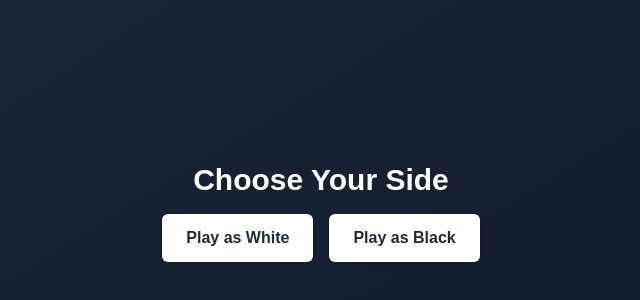
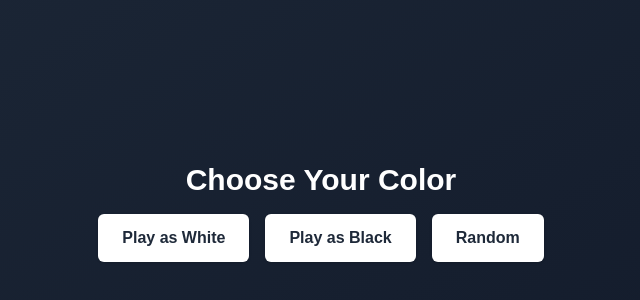
Before and after one commit to RonyBubnovsky/Chess-Next.js, a Next.js app: page /chess in a window 1280 px wide. Shown: the part 188-488 px from the top of the page, without its empty margins (319-959 px from the left). Built offline with nearby package versions, Linux system fonts and the light colour scheme; no server answers; sample sign-in values are in the browser's storage.

Commit message:
add random color option and restart game option

```diff
--- a/app/chess/page.tsx
+++ b/app/chess/page.tsx
@@ -1,24 +1,40 @@
 'use client';
-import { useState, useEffect } from 'react';
+import { useState } from 'react';
 import Protected from '../../components/Protected';
 import ChessBoard from '../../components/ChessBoard';
 
 export default function ChessPage() {
-  // side is either 'white' or 'black' or null if not chosen
+  // side can be 'white', 'black', or null if not chosen yet
   const [side, setSide] = useState<'white' | 'black' | null>(null);
 
-  // If user chooses black, we can automatically let the AI (white) make the first move.
-  // We do that by passing a prop to ChessBoard so it knows to let white move first if user is black.
+  // "boardKey" is used to force a new <ChessBoard> mount when we start/restart
+  const [boardKey, setBoardKey] = useState(0);
+
+  function handleChooseColor(color: 'white' | 'black') {
+    setSide(color);
+    setBoardKey(prev => prev + 1);
+  }
+
+  function handleChooseRandom() {
+    const randomColor = Math.random() < 0.5 ? 'white' : 'black';
+    setSide(randomColor);
+    setBoardKey(prev => prev + 1);
+  }
+
+  function handleRestart() {
+    // Return to color selection
+    setSide(null);
+  }
 
   return (
     <Protected>
       <div className="min-h-screen bg-gradient-to-br from-gray-800 to-gray-900 flex flex-col items-center justify-center p-8 text-white">
-        {!side ? (
+        {side === null ? (
           <div className="space-y-6 text-center">
-            <h1 className="text-3xl font-bold mb-4">Choose Your Side</h1>
+            <h1 className="text-3xl font-bold mb-4">Choose Your Color</h1>
             <div className="space-x-4">
               <button
-                onClick={() => setSide('white')}
+                onClick={() => handleChooseColor('white')}
                 className="px-6 py-3 bg-white text-gray-800 font-semibold rounded-md
                            transition shadow-sm transform
                            hover:scale-105 hover:-translate-y-0.5 hover:bg-gray-200
@@ -27,7 +43,7 @@ export default function ChessPage() {
                 Play as White
               </button>
               <button
-                onClick={() => setSide('black')}
+                onClick={() => handleChooseColor('black')}
                 className="px-6 py-3 bg-white text-gray-800 font-semibold rounded-md
                            transition shadow-sm transform
                            hover:scale-105 hover:-translate-y-0.5 hover:bg-gray-200
@@ -35,12 +51,33 @@ export default function ChessPage() {
               >
                 Play as Black
               </button>
+              <button
+                onClick={handleChooseRandom}
+                className="px-6 py-3 bg-white text-gray-800 font-semibold rounded-md
+                           transition shadow-sm transform
+                           hover:scale-105 hover:-translate-y-0.5 hover:bg-gray-200
+                           cursor-pointer"
+              >
+                Random
+              </button>
             </div>
           </div>
         ) : (
           <div className="flex flex-col items-center">
-            <h1 className="text-3xl font-bold mb-4">Chess Game</h1>
-            <ChessBoard orientation={side} />
+            <h1 className="text-3xl font-bold mb-4">
+              {side === 'white' ? 'Playing as White' : 'Playing as Black'}
+            </h1>
+            {/* Render ChessBoard with a unique key to force a fresh instance */}
+            <ChessBoard key={boardKey} orientation={side} />
+            <button
+              onClick={handleRestart}
+              className="mt-6 px-6 py-3 bg-white text-gray-800 font-semibold rounded-md
+                         transition shadow-sm transform
+                         hover:scale-105 hover:-translate-y-0.5 hover:bg-gray-200
+                         cursor-pointer"
+            >
+              Restart (Choose Again)
+            </button>
           </div>
         )}
       </div>
```
